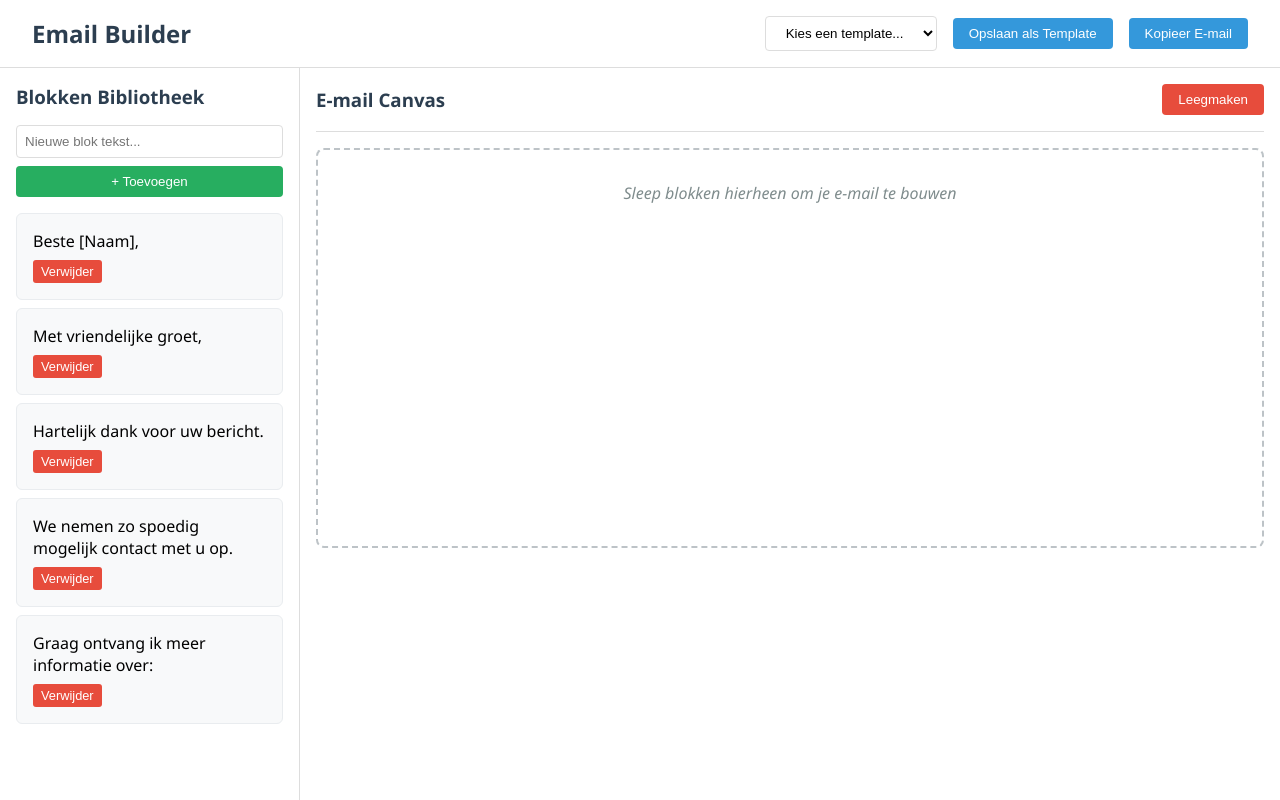
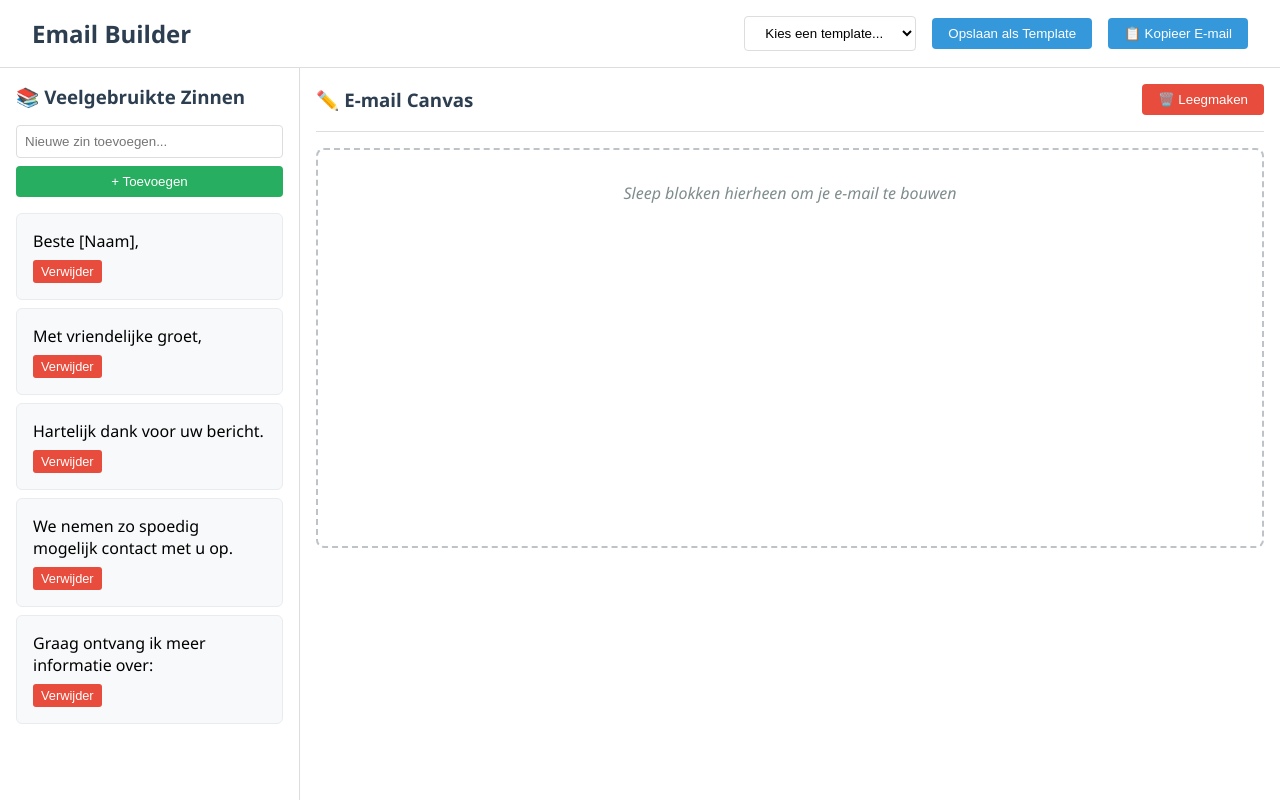
Before and after one commit to joranvl09/email-builder-ortho3, a plain HTML site: page index.html in a window 1280 px wide. Drawn offline with Linux system fonts and the light colour scheme; files that its build step writes are made by us from their sources; files whose address does not match are found by name.

Commit message:
Update index.html

```diff
--- a/index.html
+++ b/index.html
@@ -16,7 +16,7 @@
                     <option value="">Kies een template...</option>
                 </select>
                 <button id="saveTemplateBtn">Opslaan als Template</button>
-                <button id="copyBtn">Kopieer E-mail</button>
+                <button id="copyBtn">📋 Kopieer E-mail</button>
             </div>
         </header>
 
@@ -25,9 +25,9 @@
             <!-- Sidebar -->
             <aside class="sidebar">
                 <div class="sidebar-header">
-                    <h3>Blokken Bibliotheek</h3>
+                    <h3>📚 Veelgebruikte Zinnen</h3>
                     <div class="block-management">
-                        <input type="text" id="newBlockText" placeholder="Nieuwe blok tekst...">
+                        <input type="text" id="newBlockText" placeholder="Nieuwe zin toevoegen...">
                         <button id="addBlockBtn">+ Toevoegen</button>
                     </div>
                 </div>
@@ -39,13 +39,13 @@
             <!-- Canvas -->
             <main class="canvas">
                 <div class="canvas-header">
-                    <h3>E-mail Canvas</h3>
+                    <h3>✏️ E-mail Canvas</h3>
                     <div class="canvas-controls">
-                        <button id="clearCanvasBtn">Leegmaken</button>
+                        <button id="clearCanvasBtn">🗑️ Leegmaken</button>
                     </div>
                 </div>
                 <div class="email-content" id="emailCanvas">
-                    <p class="empty-state">Sleep blokken hierheen om je e-mail te bouwen</p>
+                    <p class="empty-state">Sleep zinnen hierheen om je e-mail te bouwen</p>
                 </div>
             </main>
         </div>
@@ -54,7 +54,7 @@
     <!-- Modals -->
     <div id="saveTemplateModal" class="modal">
         <div class="modal-content">
-            <h3>Template Opslaan</h3>
+            <h3>💾 Template Opslaan</h3>
             <input type="text" id="templateName" placeholder="Template naam...">
             <div class="modal-actions">
                 <button id="confirmSaveBtn">Opslaan</button>
@@ -65,7 +65,7 @@
 
     <div id="textEditorModal" class="modal">
         <div class="modal-content">
-            <h3>Tekst Bewerken</h3>
+            <h3>✏️ Tekst Bewerken</h3>
             <textarea id="textEditor" rows="6"></textarea>
             <div class="modal-actions">
                 <button id="saveTextBtn">Opslaan</button>
```
